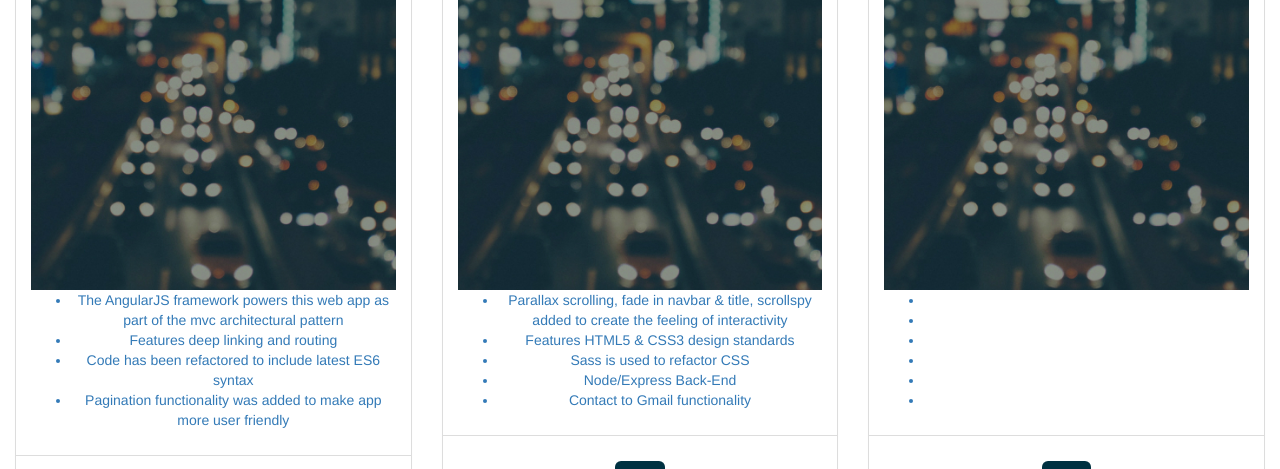
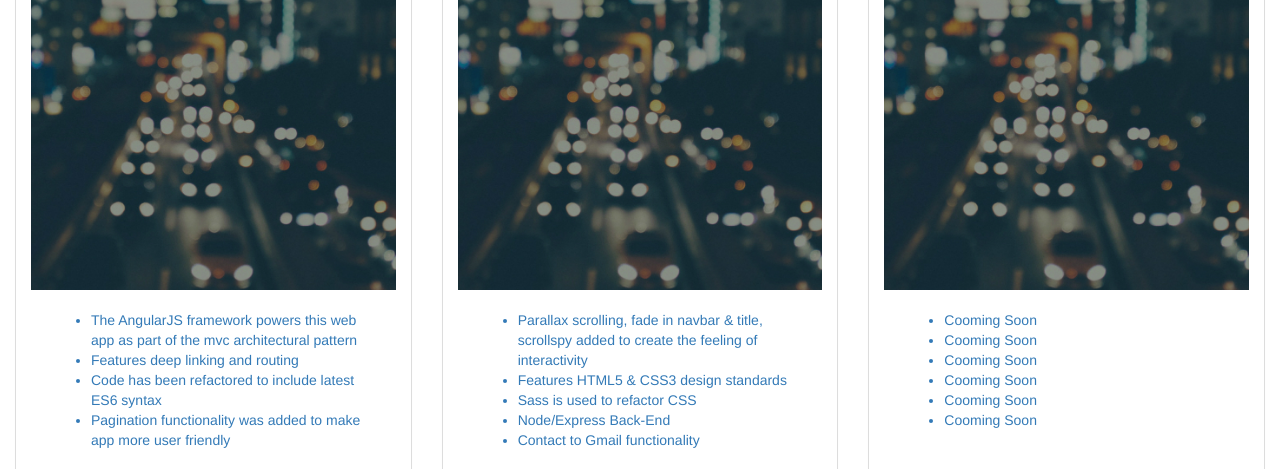
Before and after one commit to amakaanikwe/Portfolio-Site, a website: page index.html in a window 1280 px wide. Shown: the part 1488-1957 px from the top of the page. Drawn offline with nearby package versions, Linux system fonts and the light colour scheme; some packages are replaced by stand-ins of ours; a script that the page names is missing.

Commit message:
Style updates

```diff
--- a/index.html
+++ b/index.html
@@ -142,12 +142,14 @@
                   src="public/images/landingImage_crop.jpg"
                   width="400"
                 />
+                <div class="ulPadding">
                   <ul>
                     <li>The AngularJS  framework powers this web app as part of the mvc architectural pattern</li>
                     <li>Features deep linking and routing</li>
                     <li>Code has been refactored to include latest  ES6 syntax </li>
                     <li>Pagination functionality was  added to make app more user friendly</li>
                   </ul>
+                </div>
               </div>
               <div class="panel-footer">
                 <a href="https://github.com/amakaanikwe/Bric-Sheets">
@@ -160,7 +162,7 @@
           </a>
         </div>
         <div class="col-sm-4">
-          <a href="">
+          <a class="" href="">
             <div class="panel panel-default text-center">
               <div class="panel-heading">
                 <h1>Portfolio Site</h1>
@@ -171,6 +173,7 @@
                   src="public/images/landingImage_crop.jpg"
                   width="400"
                 />
+                <div class="ulPadding">
                   <ul>
                     <li>Parallax scrolling, fade in navbar & title, scrollspy added to create the feeling of interactivity</li>
                     <li>Features HTML5 & CSS3 design standards</li>
@@ -178,6 +181,7 @@
                     <li>Node/Express Back-End</li>
                     <li>Contact to Gmail functionality</li>
                   </ul>
+                </div>
               </div>
               <div class="panel-footer">
                 <a href="https://github.com/amakaanikwe/Portfolio-Site">
@@ -201,14 +205,16 @@
                   src="public/images/landingImage_crop.jpg"
                   width="400"
                 />
+                <div class="ulPadding">
                   <ul>
-                  <li></li>
-                  <li></li>
-                  <li></li>
-                  <li></li>
-                  <li></li>
-                  <li></li>
+                    <li>Cooming Soon</li>
+                    <li>Cooming Soon</li>
+                    <li>Cooming Soon</li>
+                    <li>Cooming Soon</li>
+                    <li>Cooming Soon</li>
+                    <li>Cooming Soon</li>
                   </ul>
+                </div>
               </div>
               <div class="panel-footer">
                 <button class="btn btn-lg">
--- a/public/css/style.css
+++ b/public/css/style.css
@@ -178,7 +178,7 @@ color: #f4511e; adds same color from top box
   }
  }
 
-/* Use CSS to style the images. */
+/* Style images. */
 .thumbnail {
     padding: 0 0 15px 0;
     border: none;
@@ -190,6 +190,9 @@ color: #f4511e; adds same color from top box
     margin-bottom: 10px;
 }
 
+a:link {
+  text-decoration: none;
+}
 
 /* Styling Panels */
 .panel {
@@ -209,7 +212,7 @@ color: #f4511e; adds same color from top box
     color: #F5DEB3 !important;
     background-color: #003141 !important;
     padding: 25px;
-    border-bottom: 1px solid transparent;
+    border-bottom: none;
     border-top-left-radius: 0px;
     border-top-right-radius: 0px;
     border-bottom-left-radius: 0px;
@@ -218,6 +221,12 @@ color: #f4511e; adds same color from top box
 .panel-body {
   padding: 0px;
 }
+
+.ulPadding {
+  padding: 20px;
+  text-align: left;
+}
+
 .panel-footer {
     background-color: #fff !important;
 }
```
Lines whose indentation alone changed are shown as unchanged.
